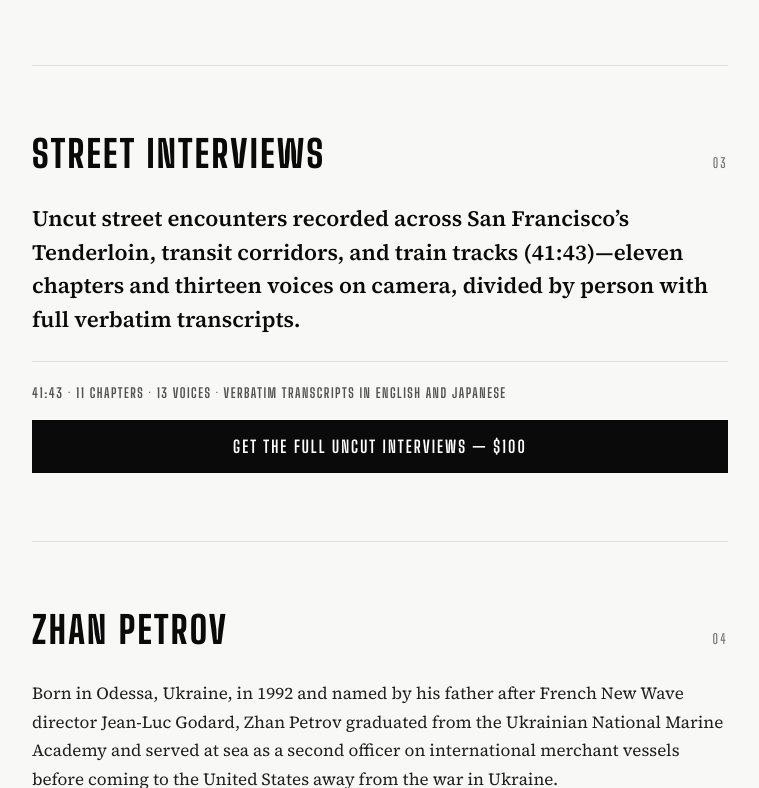
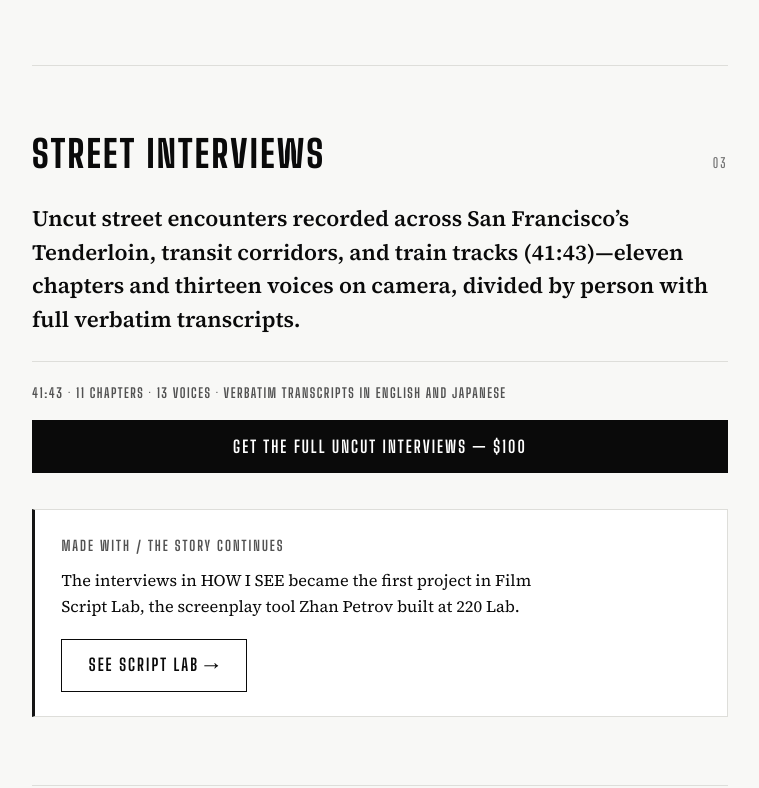
Before and after one commit to zhanpetrov/how-i-see, a plain HTML site: page index.html in a window 1280 px wide. Shown: the part 2012-2800 px from the top of the page, without its empty margins (260-1019 px from the left). Drawn offline with Linux system fonts and the light colour scheme.

Commit message:
feat: add Script Lab cross-links, Story Continues block (EN/JA), and footer copyright alignment

```diff
--- a/index.html
+++ b/index.html
@@ -51,6 +51,7 @@
         <a href="#screenings" data-i18n="nav.screenings">Screenings</a>
         <a href="#press" data-i18n="nav.press">Press</a>
         <a href="#credits" data-i18n="nav.credits">Credits</a>
+        <a href="https://scriptlab.cloud/?utm_source=howisee&amp;utm_medium=site&amp;utm_campaign=scriptlab#built-from-a-film" data-i18n="nav.scriptlab">Script Lab</a>
       </div>
 
       <div class="site-nav-controls">
@@ -217,6 +218,18 @@
         <p class="interviews-count" data-i18n="interviews.teaserCount">41:43 · 11 chapters · 13 voices · Verbatim transcripts in English and Japanese</p>
         <a class="btn btn--ticket" href="#watch" data-interviews-buy rel="noopener" data-i18n="interviews.ctaBuy">Get the full uncut interviews — $100</a>
       </div>
+
+      <aside class="story-continues-card" id="script-lab" aria-labelledby="heading-story-continues">
+        <p class="story-continues-kicker" id="heading-story-continues" data-i18n="storyContinues.kicker">Made With / The Story Continues</p>
+        <p class="story-continues-body" data-i18n="storyContinues.body">
+          The interviews in HOW I SEE became the first project in Film Script Lab, the screenplay tool Zhan Petrov built at 220 Lab.
+        </p>
+        <a
+          class="btn btn--outline"
+          href="https://scriptlab.cloud/?utm_source=howisee&amp;utm_medium=site&amp;utm_campaign=scriptlab#built-from-a-film"
+          data-i18n="storyContinues.cta"
+        >See Script Lab &rarr;</a>
+      </aside>
     </section>
 
     <!-- 5. ZHAN PETROV -->
@@ -419,6 +432,10 @@
       <span class="footer-brand">HOW I SEE</span>
       <div class="footer-links">
         <a
+          href="https://scriptlab.cloud/?utm_source=howisee&amp;utm_medium=site&amp;utm_campaign=scriptlab#built-from-a-film"
+          data-i18n="footer.scriptlab"
+        >Script Lab</a>
+        <a
           href="https://filmfreeway.com/projects/4067236"
           data-site-filmfreeway
           target="_blank"
@@ -426,7 +443,7 @@
         >FilmFreeway</a>
         <a href="mailto:zhanpetrov8@gmail.com" data-site-email data-i18n="footer.contact">Contact</a>
       </div>
-      <span>&copy; 2025 Zhan Petrov</span>
+      <span>A film by Zhan Petrov / 220 Lab &middot; [ZHAN: confirm holder] &copy; 2026</span>
     </div>
   </footer>
 
--- a/site.js
+++ b/site.js
@@ -23,6 +23,7 @@
       "nav.screenings": "Screenings",
       "nav.press": "Press",
       "nav.credits": "Credits",
+      "nav.scriptlab": "Script Lab",
       "nav.menu": "Menu",
       "nav.close": "Close",
       "hero.kicker": "Short Documentary",
@@ -170,6 +171,11 @@
       "credits.dedicatedDt": "Dedicated To",
       "credits.dedicatedDd":
         "All those whose stories and sacrifices may never reach the headlines.<br>Special appreciation to theaters that keep the spirit of cinema alive.",
+      "storyContinues.kicker": "Made With / The Story Continues",
+      "storyContinues.body":
+        "The interviews in HOW I SEE became the first project in Film Script Lab, the screenplay tool Zhan Petrov built at 220 Lab.",
+      "storyContinues.cta": "See Script Lab \u2192",
+      "footer.scriptlab": "Script Lab",
       "footer.contact": "Contact",
       "watchRoom.skip": "Skip to player",
       "watchRoom.back": "\u2190 HOW I SEE",
@@ -208,6 +214,7 @@
       "nav.screenings": "\u4e0a\u6620\u60c5\u5831",
       "nav.press": "\u30d7\u30ec\u30b9",
       "nav.credits": "\u30af\u30ec\u30b8\u30c3\u30c8",
+      "nav.scriptlab": "Script Lab",
       "nav.menu": "\u30e1\u30cb\u30e5\u30fc",
       "nav.close": "\u9589\u3058\u308b",
       "hero.kicker": "\u77ed\u7de8\u30c9\u30ad\u30e5\u30e1\u30f3\u30bf\u30ea\u30fc",
@@ -355,6 +362,11 @@
       "credits.dedicatedDt": "\u732e\u8f9e",
       "credits.dedicatedDd":
         "\u305d\u306e\u7269\u8a9e\u3068\u72a0\u7272\u304c\u6c7a\u3057\u3066\u898b\u51fa\u3057\u306b\u5c4a\u304f\u3053\u3068\u306e\u306a\u3044\u3059\u3079\u3066\u306e\u4eba\u3005\u3078\u3002<br>\u6620\u753b\u306e\u7cbe\u795e\u3092\u751f\u304b\u3057\u7d9a\u3051\u308b\u6620\u753b\u9928\u3078\u306e\u7279\u5225\u306a\u611f\u8b1d\u3092\u8fbc\u3081\u3066\u3002",
+      "storyContinues.kicker": "[ZHAN: verify JP] \u5236\u4f5c\u30c4\u30fc\u30eb\u30fb\u305d\u306e\u5148\u3078",
+      "storyContinues.body":
+        "[ZHAN: verify JP] \u300eHOW I SEE\u300f\u306e\u8857\u982d\u30a4\u30f3\u30bf\u30d3\u30e5\u30fc\u306f\u3001\u30b8\u30e3\u30f3\u30fb\u30da\u30c8\u30ed\u30d5\u304c220 Lab\u3067\u958b\u767a\u3057\u305f\u811a\u672c\u30c4\u30fc\u30eb\u300cFilm Script Lab\u300d\u306e\u6700\u521d\u306e\u30d7\u30ed\u30b8\u30a7\u30af\u30c8\u306b\u306a\u308a\u307e\u3057\u305f\u3002",
+      "storyContinues.cta": "[ZHAN: verify JP] Script Lab\u3092\u898b\u308b \u2192",
+      "footer.scriptlab": "Script Lab",
       "footer.contact": "\u304a\u554f\u3044\u5408\u308f\u305b",
       "watchRoom.skip": "\u30d7\u30ec\u30fc\u30e4\u30fc\u3078\u30b9\u30ad\u30c3\u30d7",
       "watchRoom.back": "\u2190 HOW I SEE \u30c8\u30c3\u30d7\u3078",
--- a/styles.css
+++ b/styles.css
@@ -2208,3 +2208,49 @@ html[lang="ja"] .interviews-paid-note {
     width: 100%;
   }
 }
+
+/* ==========================================================================
+   MADE WITH / THE STORY CONTINUES (Script Lab Cross-Link Block)
+   ========================================================================== */
+
+.story-continues-card {
+  margin-top: 2.25rem;
+  padding: 1.5rem 1.65rem;
+  border: 1px solid var(--rule-light);
+  border-left: 3px solid var(--rule-strong);
+  background: var(--white);
+  scroll-margin-top: 5rem;
+}
+
+.story-continues-kicker {
+  margin: 0 0 0.55rem;
+  font-family: var(--font-display);
+  font-weight: 700;
+  font-size: 0.88rem;
+  letter-spacing: 0.14em;
+  text-transform: uppercase;
+  color: var(--ink-muted);
+}
+
+html[lang="ja"] .story-continues-kicker {
+  font-family: var(--font-sans-ja);
+  font-size: 0.82rem;
+  letter-spacing: 0.05em;
+}
+
+.story-continues-body {
+  margin: 0 0 1.2rem;
+  font-size: 1.02rem;
+  line-height: 1.62;
+  color: var(--ink);
+  max-width: 58ch;
+}
+
+@media (max-width: 560px) {
+  .story-continues-card {
+    padding: 1.25rem 1.15rem;
+  }
+  .story-continues-card .btn {
+    width: 100%;
+  }
+}
```
Also changed, not shown: interviews.html (+5 -2 lines), watch.html (+5 -2 lines).
